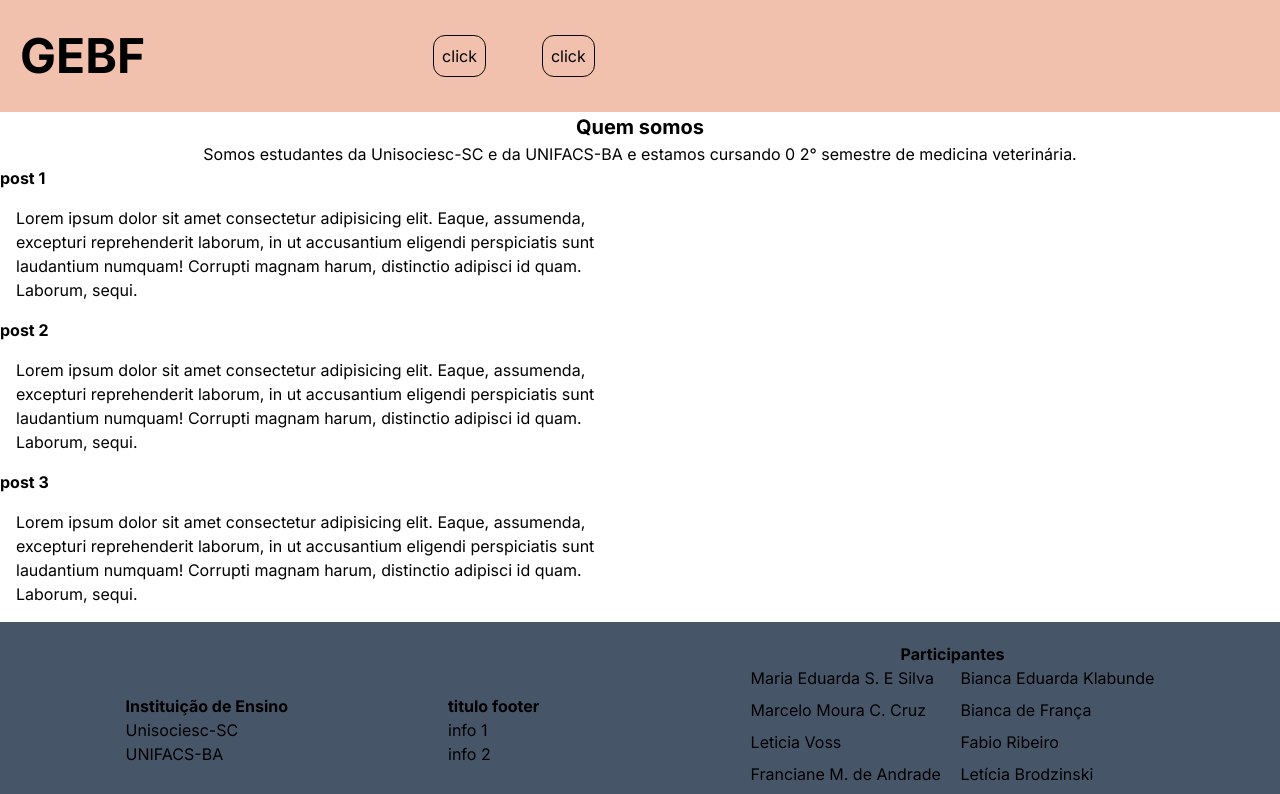
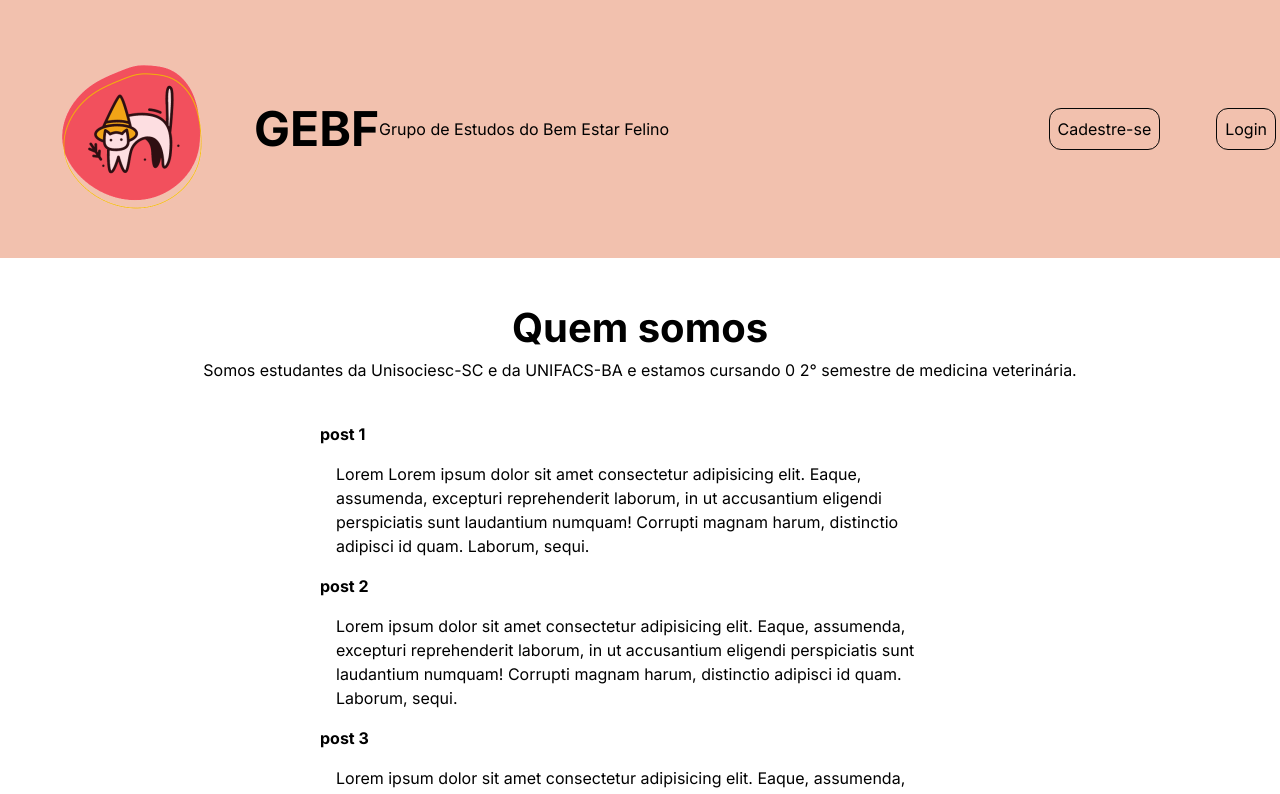
Before and after one commit to PatryckDiasDelfes/next.page-d-3, a Next.js app: page / in a window 1280 px wide. Shown: the top 794 px of the page. Built offline with nearby package versions, Linux system fonts and the light colour scheme.

Commit message:
asjodasijd

```diff
--- a/app/components/article.tsx
+++ b/app/components/article.tsx
@@ -2,19 +2,18 @@
 
 export default function Article() {
     return (
-      <>
 
-        <div className="p-100">
+        <div className="p-10">
 
-          <h1 className="flex font-bold text-[20px] justify-center">
+          <h1 className="flex font-bold text-[40px] justify-center">
             Quem somos
           </h1>
+
           <span className="flex justify-center">
             Somos estudantes da Unisociesc-SC e da UNIFACS-BA e estamos cursando 0 2° semestre de medicina veterinária.
           </span>
 
         </div>
 
-      </>
     )
   }
--- a/app/components/footer.tsx
+++ b/app/components/footer.tsx
@@ -4,7 +4,7 @@ export default function Footer() {
     return (
       <>
 
-        <section className="flex bg-slate-600 justify-around p-5">
+        <section className="flex bg-[#EBEAB5] justify-around p-5">
 
             <div className="flex place-items-center gap-40">
 
--- a/app/components/header.tsx
+++ b/app/components/header.tsx
@@ -1,20 +1,31 @@
 import Nav from "./nav"
+import Image from "next/image"
 
 export default function Header() {
     return (
       <>
-        <section className="bg-[#F2C1AE] p-5">
+        <section className="flex justify-between items-center bg-[#F2C1AE] p-1">
 
-            <div className="flex items-center gap-72">
+          <div className="flex items-center">
 
-                <h1 className="font-bold text-[3em] justify-end">
-                    GEBF
-                </h1>
-                <div className="">
-                    <Nav/>
-                </div>
+          <Image className=""
+              src={"/logo.png"}
+              width={250}
+              height={250}
+              alt=""
+            />
 
-            </div>
+            <h1 className="font-bold text-[3em]">
+                GEBF
+            </h1>
+
+            <p>
+              Grupo de Estudos do Bem Estar Felino
+            </p>
+
+          </div>
+
+          <Nav/>
 
         </section>
       </>
--- a/app/components/nav.tsx
+++ b/app/components/nav.tsx
@@ -1,21 +1,29 @@
+import Image from "next/image";
 
 
-export default function nav() {
+export default function Nav() {
     return (
-      <>
 
-        <section className=" flex gap-14">
+        <div className="justify-end flex gap-14">
 
             <button className="border p-2 border-[#070707] border-solid rounded-xl hover:scale-125">
-                click
+            Cadestre-se
+
+                {/* <Image
+                  className='flex w-12 h-12 '
+                  src="/instagram.icon"
+                  width={500}
+                  height={500}
+                  alt="Picture of the author"
+                /> */}
+
             </button>
 
             <button className="border p-2 border-[#070707] border-solid rounded-xl hover:scale-125">
-                click
+                Login
             </button>
 
-        </section>
+        </div>
 
-      </>
     )
   }
--- a/app/components/participantesList.tsx
+++ b/app/components/participantesList.tsx
@@ -11,7 +11,7 @@ export default function ParticipantesList(prop: List) {
 
         <div>
 
-            <h1 className="">
+            <h1>
                 {prop.name}
             </h1>
 
--- a/app/components/postList.tsx
+++ b/app/components/postList.tsx
@@ -4,11 +4,14 @@ export default function PostList() {
     return (
       <>
 
-        <section className=" ">
+        <section>
+
+          <div className="flex flex-col items-center">
 
             <PostProp
                 title="post 1"
-                text="Lorem ipsum dolor sit amet consectetur adipisicing elit. Eaque, assumenda, excepturi reprehenderit laborum, in ut accusantium eligendi perspiciatis sunt laudantium numquam! Corrupti magnam harum, distinctio adipisci id quam. Laborum, sequi."
+                text="Lorem Lorem ipsum dolor sit amet consectetur adipisicing elit. Eaque, assumenda, excepturi reprehenderit laborum, in ut accusantium eligendi perspiciatis sunt laudantium numquam! Corrupti magnam harum, distinctio adipisci id quam. Laborum, sequi."
+
             />
 
             <PostProp
@@ -21,6 +24,8 @@ export default function PostList() {
                 text="Lorem ipsum dolor sit amet consectetur adipisicing elit. Eaque, assumenda, excepturi reprehenderit laborum, in ut accusantium eligendi perspiciatis sunt laudantium numquam! Corrupti magnam harum, distinctio adipisci id quam. Laborum, sequi."
             />
 
+          </div>
+
         </section>
 
       </>
--- a/app/components/postProp.tsx
+++ b/app/components/postProp.tsx
@@ -10,13 +10,13 @@ export default function PostProp(prop: PostProp) {
 
       <>
 
-        <div className="">
+        <div className="w-[50%]">
 
             <h1 className=" flex font-bold place-items-center">
                 {prop.title}
             </h1>
 
-            <span className="flex p-4 w-[50%]">
+            <span className="flex p-4">
                 {prop.text}
             </span>
 
--- a/app/layout.tsx
+++ b/app/layout.tsx
@@ -5,7 +5,7 @@ import { Inter } from 'next/font/google'
 const inter = Inter({ subsets: ['latin'] })
 
 export const metadata: Metadata = {
-  title: 'Create Next App',
+  title: 'GEBF',
   description: 'Generated by create next app',
 }
 
@@ -17,6 +17,7 @@ export default function RootLayout({
   return (
     <html lang="en">
       <body className={inter.className}>{children}</body>
+
     </html>
   )
 }
```
Also changed, not shown: app/components/sidebar.tsx (deleted, +0 -9 lines), next.config.js (+11 -0 lines), public/logo.png (added), 1 other file (tests, documents, lock files or other folders).
